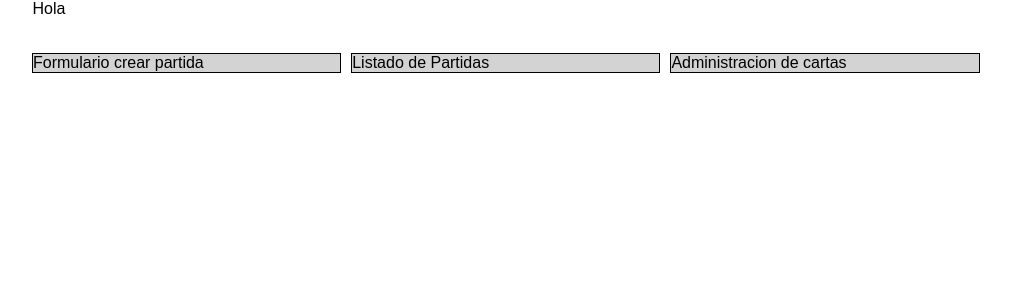
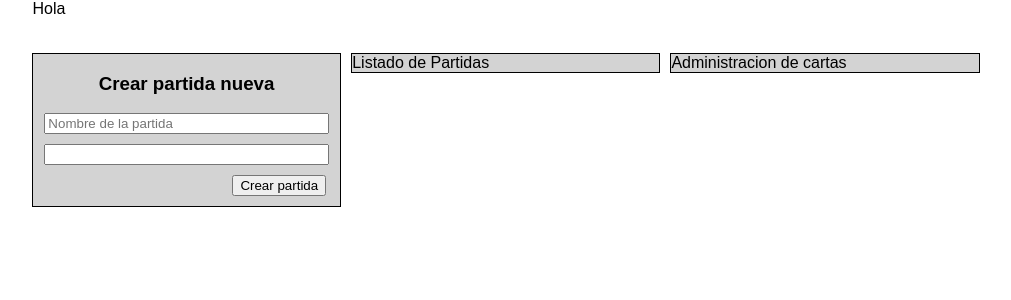
Before and after one commit to pds-2018s1/timeline, a React (Create React App) app: page / in a window 1280 px wide. Both pictures are taken after a click on the button "Entrar". Shown: the top 300 px of the page, without its empty margins (101-1112 px from the left). Built offline with nearby package versions, Linux system fonts and the light colour scheme.

Commit message:
CreateMatch component created

```diff
--- a/src/actions/game.js
+++ b/src/actions/game.js
@@ -12,9 +12,8 @@ export const login = (playerName) => ({
   }
 })
 
-export const startGame = () => (dispatch, getState) => {
+export const startGame = (matchName, matchSize) => (dispatch, getState) => {
   const {deck, player} = getState()
-  //TODO mezclar el mazo
   const mixedDeck = shuffle(deck)
   dispatch(({
       type: START_GAME,
@@ -22,6 +21,8 @@ export const startGame = () => (dispatch, getState) => {
         ...player,
         playerHand:mixedDeck.slice(0,5)
       },
+      matchName,
+      matchSize,
       deck: mixedDeck.slice(7,deck.length),
       timeline: mixedDeck.slice(5,6)
     }))
--- /dev/null
+++ b/src/components/CreateMatch/CreateMatch.css
@@ -0,0 +1,18 @@
+.createMatchTitle {
+  text-align: center;
+}
+
+.newMatchInput {
+  margin: auto;
+  width: 90%;
+  margin-top: 10px;
+}
+
+.createMatchButton {
+  float: right;
+  margin: 10px 14px 10px;
+}
+
+.block {
+  display: block;
+}
--- a/src/components/CreateMatch/CreateMatch.jsx
+++ b/src/components/CreateMatch/CreateMatch.jsx
@@ -1,7 +1,37 @@
 import React from 'react'
+import './CreateMatch.css'
 
-const CreateMatch = ({}) => (
-  <div>Formulario crear partida</div>
-)
+class CreateMatch extends React.Component {
+
+  constructor(props) {
+    super(props)
+    this.state = {
+      matchName: "",
+      matchSize: undefined
+    }
+  }
+
+  handleNameChange = (event) =>
+    this.setState({matchName: event.target.value})
+
+  handleNumberChange = (event) =>
+    this.setState({matchSize: event.target.value})
+
+  render() {
+    return (
+      <div>
+        <h3 className="createMatchTitle">Crear partida nueva</h3>
+        <input className="block newMatchInput" type="text" name="matchName"
+          placeholder="Nombre de la partida" onChange={this.handleNameChange}/>
+        <input className="block newMatchInput" type="number" min="2" max="8" name="matchSize" onChange={this.handleNumberChange}/>
+        <button className="block createMatchButton" type="submit" name="submit"
+          onClick={() => this.props.startGame(this.state.matchName, this.state.matchSize)}>
+          Crear partida
+        </button>
+      </div>
+    )
+  }
+
+}
 
 export default CreateMatch
--- a/src/components/Home/Home.jsx
+++ b/src/components/Home/Home.jsx
@@ -1,5 +1,5 @@
 import React from 'react'
-import CreateMatch from '../CreateMatch/CreateMatch'
+import CreateMatch from '../../containers/CreateMatch'
 import Matches from '../Matches/Matches'
 import CardsManagement from '../CardsManagement/CardsManagement'
 import './Home.css'
--- /dev/null
+++ b/src/containers/CreateMatch.jsx
@@ -0,0 +1,11 @@
+import { connect } from 'react-redux'
+import CreateMatch from '../components/CreateMatch/CreateMatch'
+import { startGame } from '../actions/game'
+
+const mapActionsToProps = dispatch => ({
+  startGame : (matchName, matchSize) => {
+    return dispatch(startGame(matchName, matchSize))
+  }
+})
+
+export default connect(null, mapActionsToProps) (CreateMatch)
--- a/src/reducers/game.js
+++ b/src/reducers/game.js
@@ -13,7 +13,9 @@ const initialState = {
     deck: cards,
     discard: {quantity: 0},
     selectedCard: null,
-    winner: null
+    winner: null,
+    matchName: null, //TODO agrupar datos del juego en unico objeto
+    matchSize: null
   }
 
 /**Los turnos serán por nro de jugador.. desde 0 hasta...... (en principio arranca el 0) */
@@ -32,7 +34,9 @@ export const game = (state = initialState, action) => {
           turn: action.player.name,
           gameStarted: true,
           deck: action.deck,
-          timeline: action.timeline
+          timeline: action.timeline,
+          matchName: action.matchName,
+          matchSize: action.matchSize
         }
       case CARD_SELECTED:
         return {
```
